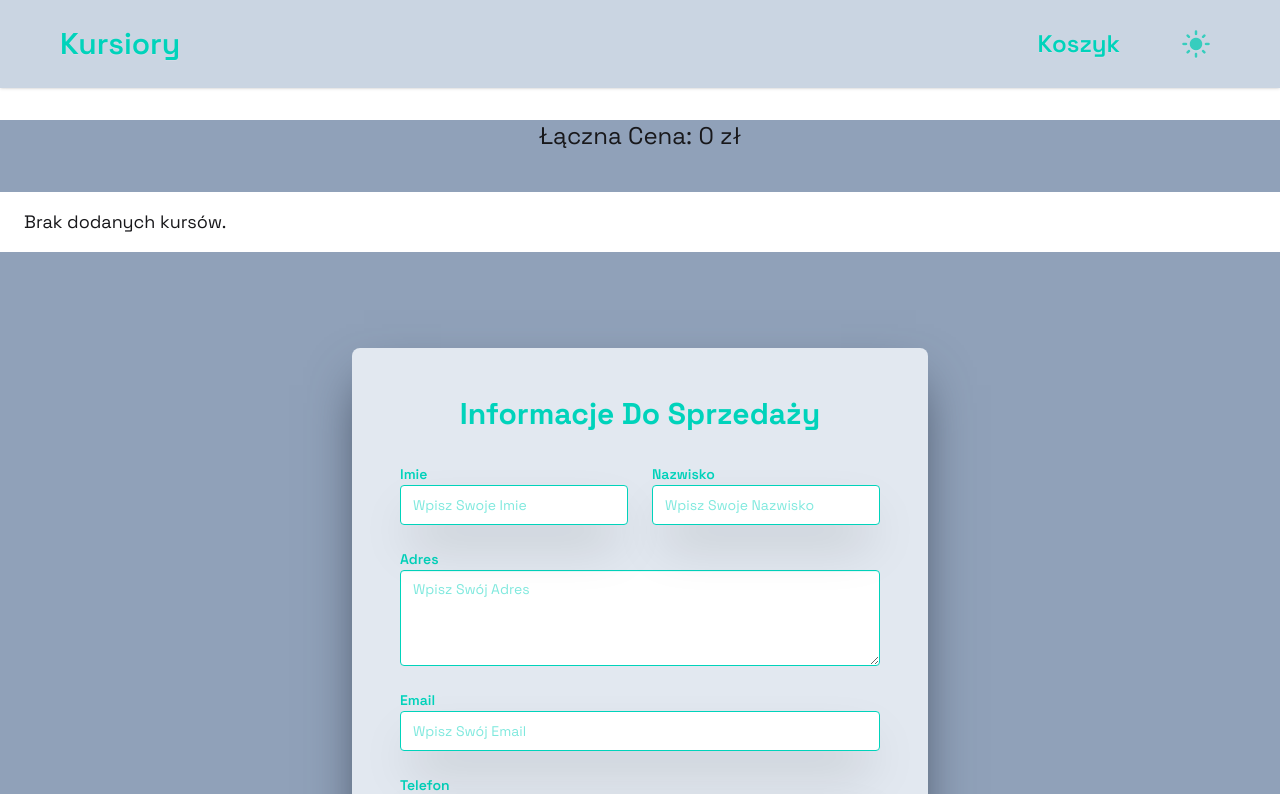
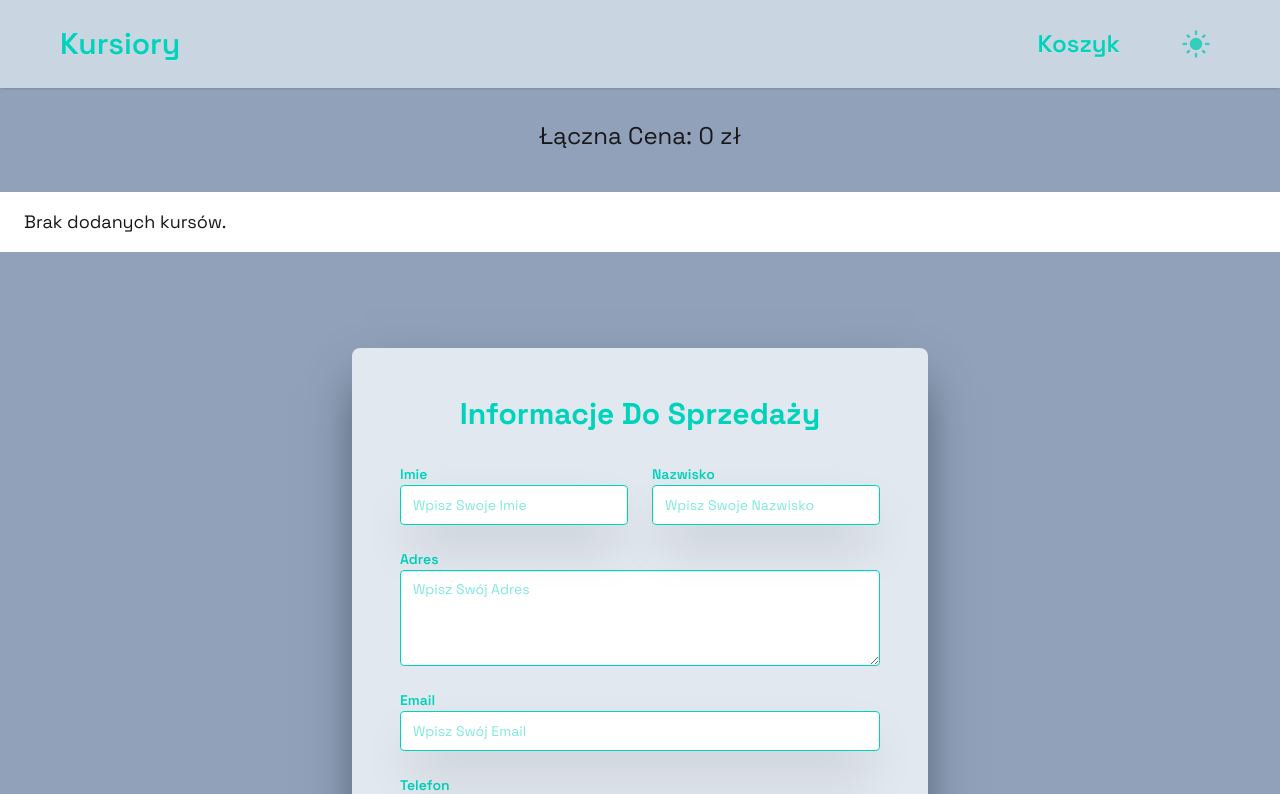
Before and after one commit to Keryyyl/SklepZaliczenie, a React (Vite) app: page /koszyk in a window 1280 px wide. Shown: the top 794 px of the page. Built offline with nearby package versions, Linux system fonts and the light colour scheme.

Commit message:
Fixes styling

```diff
--- a/src/index.css
+++ b/src/index.css
@@ -85,7 +85,7 @@
     font-feature-settings: 'liga';
   }
 
-  #root, body {
+  #root, body, html {
     @apply bg-slate-400 dark:bg-base-100 transition duration-2500;
   }
 
--- a/src/pages/MainPage.jsx
+++ b/src/pages/MainPage.jsx
@@ -41,7 +41,7 @@ function MainPage() {
   return (
     <>
       <Header />
-      <div className="mt-25 text-center">
+      <div className="mt-25 text-center bg-slate-400 dark:bg-base-100 transition duration-2500">
       <p className="text-accent font-extrabold text-2xl">{totalPrice !== 0 ? `Łączna Cena: ${totalPrice} zł` : "Nie wybrano jeszcze żadnych kursów"}</p>
       </div>
       <div className="flex flex-wrap justify-center gap-6 p-6 mt-20 mb-20 bg-slate-400 dark:bg-base-100 w-full transition duration-2500">
```
